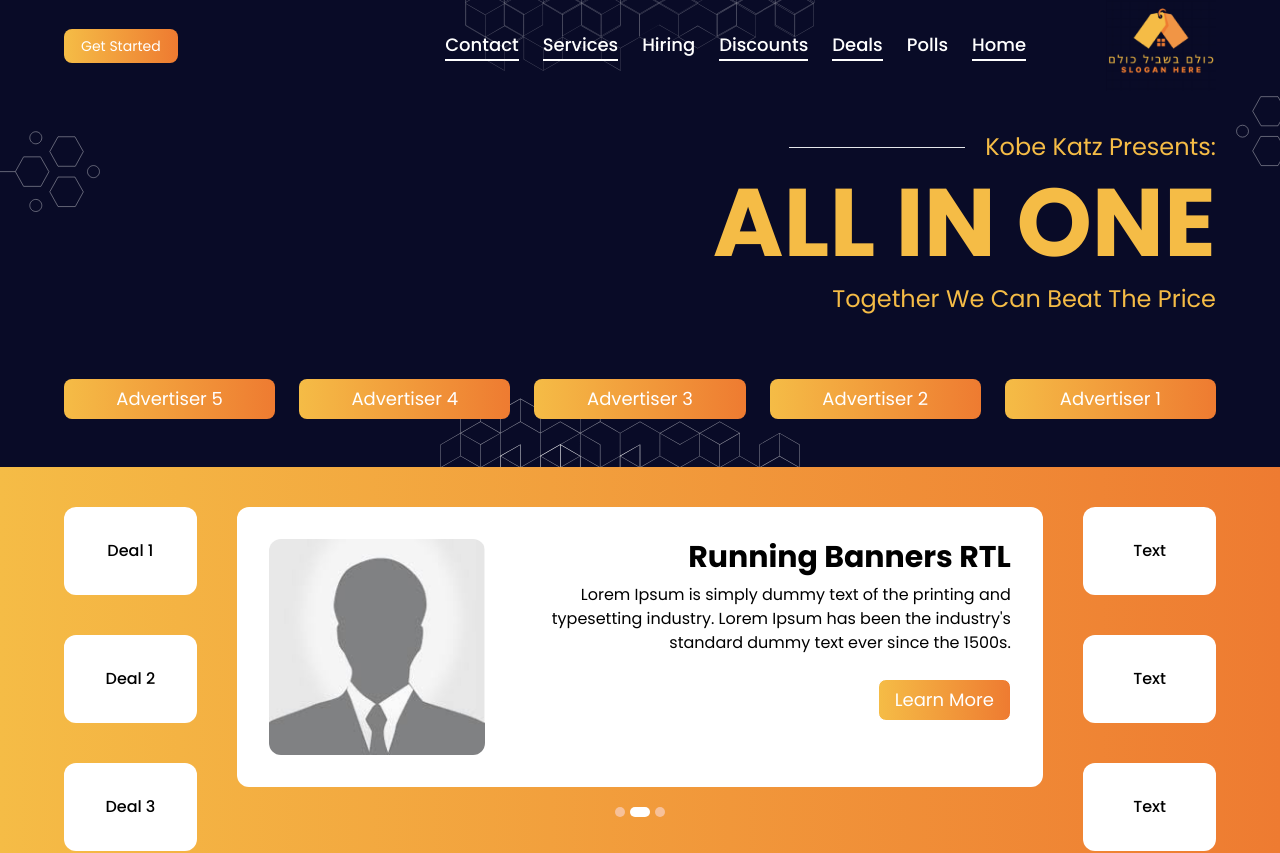
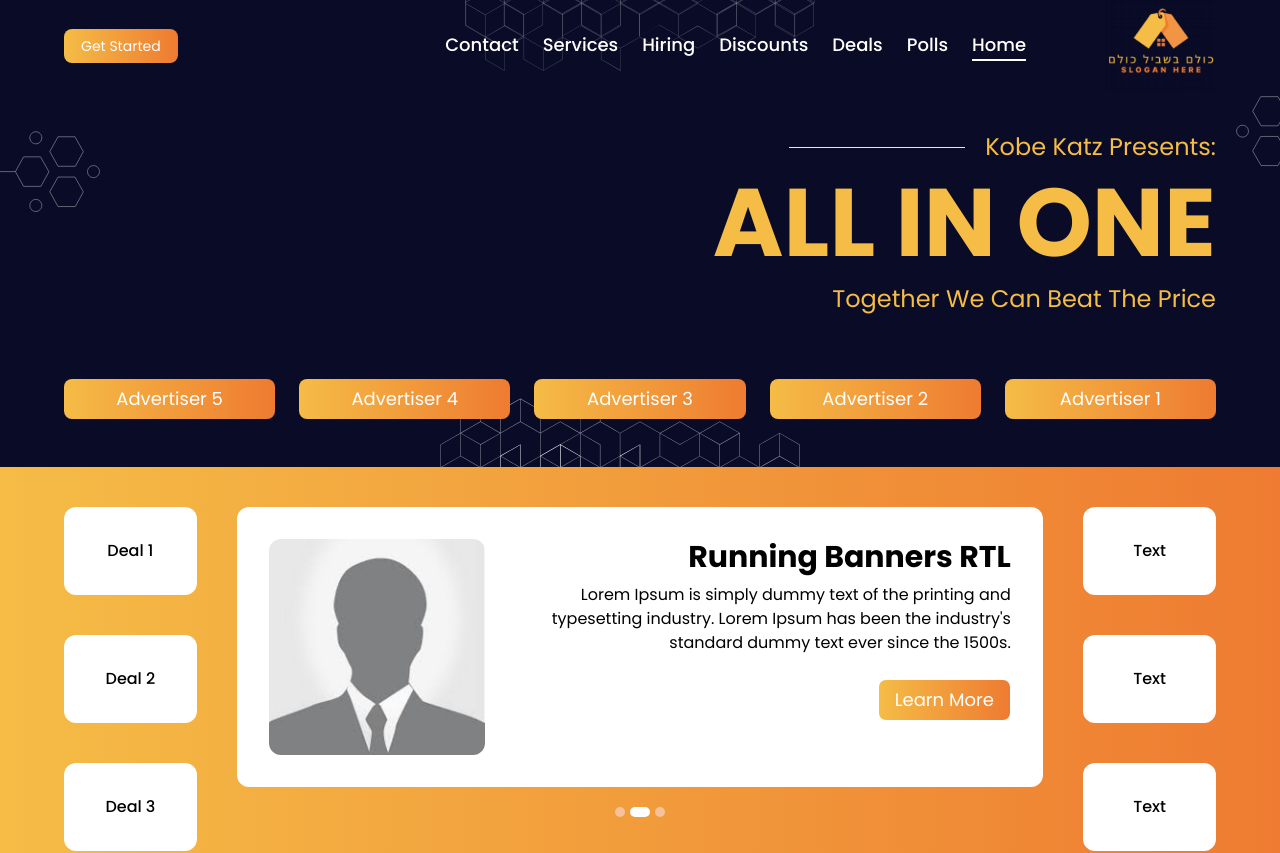
Before and after one commit to whoguri/kulam, a Next.js app: page / in a window 1280 px wide. Shown: the top 853 px of the page. Built offline with nearby package versions, Linux system fonts and the light colour scheme; no server answers.

Commit message:
Alignment

```diff
--- a/src/app/copyright-policy/page.js
+++ b/src/app/copyright-policy/page.js
@@ -10,7 +10,7 @@ export default function CopyRight() {
         <div className="2xl:max-w-7xl xl:max-w-6xl max-w-[90%] mx-auto py-10">
 
             <div className="md:p-8 p-4 bg-white rounded-xl md:w-[70%] w-full mx-auto">
-                <div className="capitalize heading font-bold text-center 2xl:pb-10 xl:pb-7 pb-5">CopyRight Policy</div>
+                <div className="capitalize heading text-center 2xl:pb-10 xl:pb-7 pb-5">CopyRight Policy</div>
                 <div className="text-xs font-medium text-end 2xl:pb-10 xl:pb-7 pb-5 leading-normal">Lorem Ipsum is simply dummy text of the printing and typesetting industry. Lorem Ipsum has been the industry's standard dummy text ever since the 1500s, when an unknown printer took a galley of type and scrambled it to make a type specimen book. It has survived not only five centuries, but also the leap into electronic typesetting, remaining essentially unchanged. It was popularised in the 1960s with the release of Letraset sheets containing Lorem Ipsum passages, and more recently with desktop publishing software like Aldus PageMaker including versions of Lorem Ipsum.It is a long established fact that a reader will be distracted by the readable content of a page when looking at its layout. The point of using Lorem Ipsum is that it has a more-or-less normal distribution of letters, </div>
 
                 <div className="text-xs font-medium text-end 2xl:pb-10 xl:pb-7 pb-5 leading-normal">
@@ -19,7 +19,6 @@ export default function CopyRight() {
 
                 <div className="text-xs font-medium text-end 2xl:pb-10 xl:pb-7 pb-5 leading-normal">Lorem Ipsum is simply dummy text of the printing and typesetting industry. Lorem Ipsum has been the industry's standard dummy text ever since the 1500s, when an unknown printer took a galley of type and scrambled it to make a type specimen book. It has survived not only five centuries, but also the leap into electronic typesetting, remaining essentially unchanged. It was popularised in the 1960s with the release of Letraset sheets containing Lorem Ipsum passages, and more recently with desktop publishing software like Aldus PageMaker including versions of Lorem Ipsum</div>
             </div>
-
         </div>
     </Layout>
 }
--- a/src/app/terms/page.js
+++ b/src/app/terms/page.js
@@ -8,7 +8,7 @@ export const metadata = {
 export default function Terms() {
     return <Layout title="Terms">
         <div className="2xl:max-w-7xl xl:max-w-6xl max-w-[90%] mx-auto py-10">
-            <div className="md:p-8 p-4 md:w-[70%] w-full mx-auto bg-white rounded-xl">
+            <div className="md:p-8 p-4 bg-white rounded-xl md:w-[70%] w-full mx-auto">
                 <div className="capitalize heading text-center 2xl:pb-10 xl:pb-7 pb-5">terms</div>
                 <div className="text-xs font-medium text-end 2xl:pb-10 xl:pb-7 pb-5 leading-normal">Lorem Ipsum is simply dummy text of the printing and typesetting industry. Lorem Ipsum has been the industry's standard dummy text ever since the 1500s, when an unknown printer took a galley of type and scrambled it to make a type specimen book. It has survived not only five centuries, but also the leap into electronic typesetting, remaining essentially unchanged. It was popularised in the 1960s with the release of Letraset sheets containing Lorem Ipsum passages, and more recently with desktop publishing software like Aldus PageMaker including versions of Lorem Ipsum.It is a long established fact that a reader will be distracted by the readable content of a page when looking at its layout. The point of using Lorem Ipsum is that it has a more-or-less normal distribution of letters, </div>
 
--- a/src/components/Header.js
+++ b/src/components/Header.js
@@ -51,17 +51,17 @@ export default function Header() {
                     <div className="flex items-center gap-20">
                         <div className="flex gap-6 text-white">
 
-                            <Link href="/" className={`2xl:text-xl xl:text-lg text-base font-medium ${pathname === "/" ? "border-b-2 border-white" : ""}`}>Contact</Link>
+                            <Link href="/contact" className={`2xl:text-xl xl:text-lg text-base font-medium ${pathname === "/contact" ? "border-b-2 border-white" : ""}`}>Contact</Link>
 
-                            <Link href="/" className={`2xl:text-xl xl:text-lg text-base font-medium   ${pathname === "/" ? "border-b-2 border-white" : ""}`}>Services</Link>
+                            <Link href="/services" className={`2xl:text-xl xl:text-lg text-base font-medium   ${pathname === "/services" ? "border-b-2 border-white" : ""}`}>Services</Link>
 
                             {status === "authenticated" && <Link href="/profile" className={`2xl:text-xl xl:text-lg text-base font-medium ${pathname === "/profile" ? "border-b-2 border-white" : ""} `}>Profile</Link>}
 
                             <Link href="/hiring" className={`2xl:text-xl xl:text-lg text-base font-medium ${pathname === "/hiring" ? "border-b-2 border-white" : ""}`}>Hiring</Link>
 
-                            <Link href="/" className={`2xl:text-xl xl:text-lg text-base font-medium ${pathname === "/" ? "border-b-2 border-white" : ""}`}>Discounts</Link>
+                            <Link href="/discounts" className={`2xl:text-xl xl:text-lg text-base font-medium ${pathname === "/discounts" ? "border-b-2 border-white" : ""}`}>Discounts</Link>
 
-                            <Link href="deals" className={`2xl:text-xl xl:text-lg text-base font-medium ${pathname === "/" ? "border-b-2 border-white" : ""} `}>Deals</Link>
+                            <Link href="/deals" className={`2xl:text-xl xl:text-lg text-base font-medium ${pathname === "/deals" ? "border-b-2 border-white" : ""} `}>Deals</Link>
 
                             <Link href="/polls" className={`2xl:text-xl xl:text-lg text-base font-medium ${pathname === "/polls" ? "border-b-2 border-white" : ""} `}>Polls</Link>
 
```
